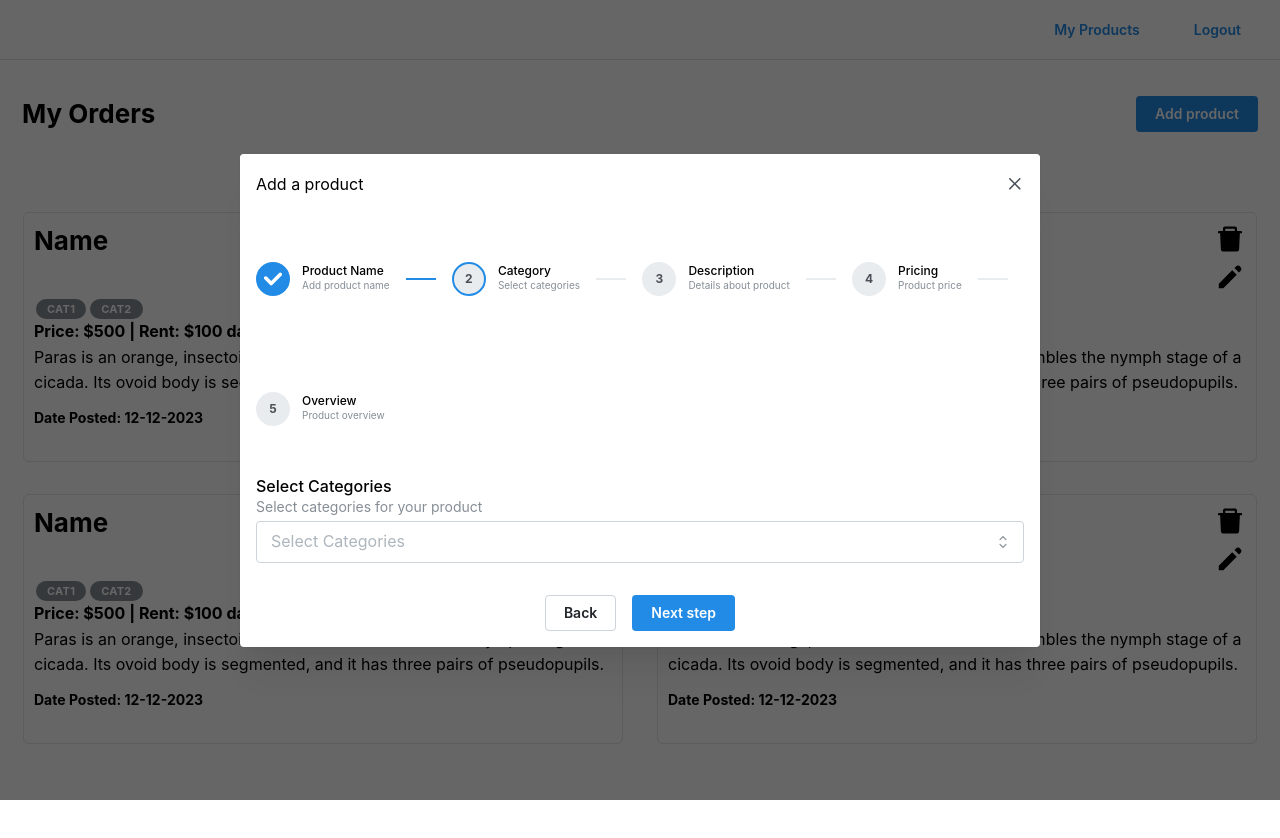
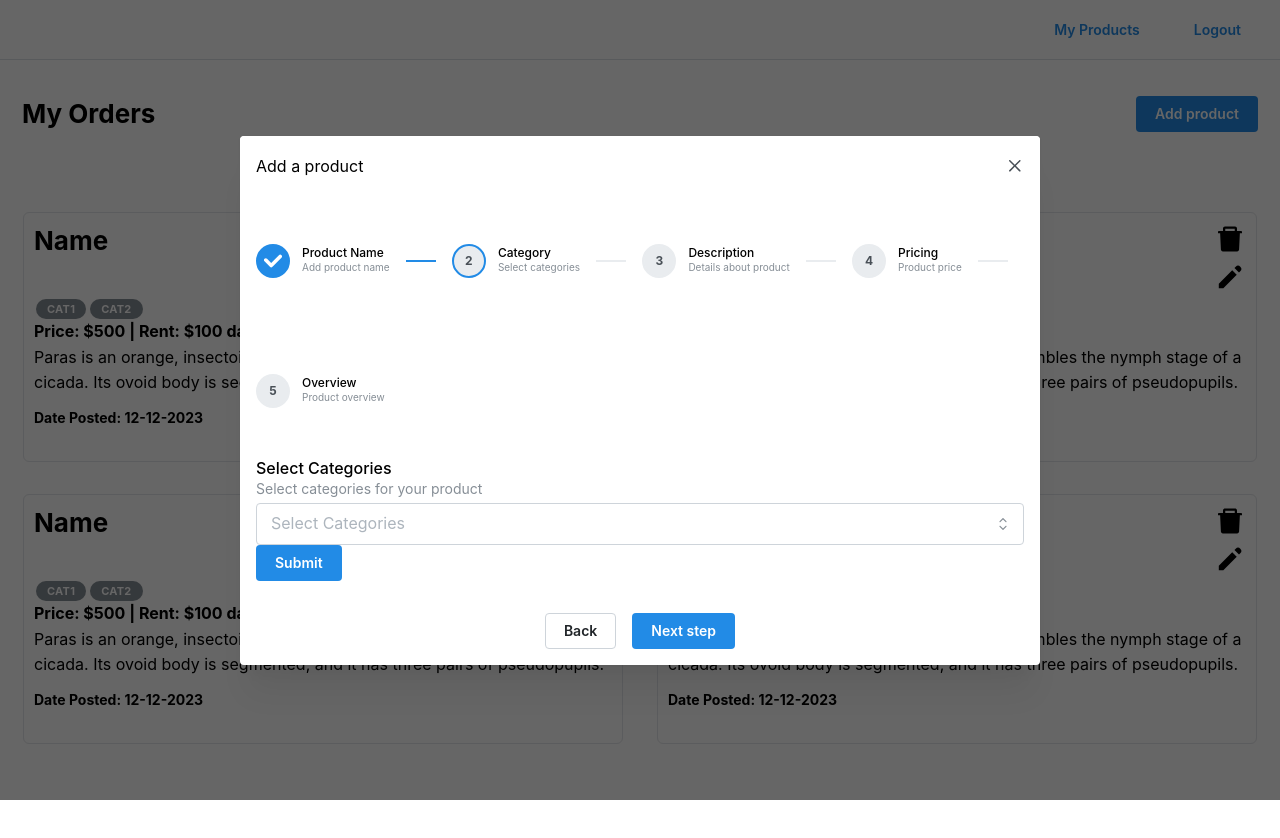
Before and after one commit to AnikKDev/tee-bay-frontend, a Next.js app: page /my-products in a window 1280 px wide. Both pictures are taken after a click on the button "Add product". Built offline with nearby package versions, Linux system fonts and the light colour scheme.

Commit message:
completed form

```diff
--- a/app/(products)/components/ProductCreationCompos/FormMultiSelect.tsx
+++ b/app/(products)/components/ProductCreationCompos/FormMultiSelect.tsx
@@ -1,4 +1,5 @@
 import { MultiSelect } from "@mantine/core";
+import { UseFormReturnType } from "@mantine/form";
 import React from "react";
 
 type Props = {
@@ -6,6 +7,7 @@ type Props = {
   data: string[];
   name: string;
   description: string;
+  form: UseFormReturnType<any>;
 };
 
 export default function FormMultiSelect({
@@ -13,6 +15,7 @@ export default function FormMultiSelect({
   label,
   data,
   name,
+  form,
 }: Props) {
   return (
     <MultiSelect
@@ -22,6 +25,7 @@ export default function FormMultiSelect({
       placeholder={label}
       data={data}
       name={name}
+      {...form.getInputProps(name)}
     />
   );
 }
--- a/app/(products)/components/ProductCreationCompos/FormProductPricing.tsx
+++ b/app/(products)/components/ProductCreationCompos/FormProductPricing.tsx
@@ -1,4 +1,5 @@
 import { Box, Select, TextInput } from "@mantine/core";
+import { UseFormReturnType } from "@mantine/form";
 import React from "react";
 
 type Props = {
@@ -11,6 +12,8 @@ type Props = {
   selectData: string[];
   selectLabel: string;
   selectDescription: string;
+  select_name: string;
+  form: UseFormReturnType<any>;
 };
 
 export default function FormProductPricing({
@@ -23,6 +26,8 @@ export default function FormProductPricing({
   selectData,
   selectLabel,
   selectDescription,
+  form,
+  select_name,
 }: Props) {
   return (
     <Box>
@@ -34,6 +39,7 @@ export default function FormProductPricing({
         withAsterisk
         description={priceDescription}
         placeholder={priceLabel}
+        {...form.getInputProps(priceName)}
       />
       <Box>
         <TextInput
@@ -44,12 +50,15 @@ export default function FormProductPricing({
           withAsterisk
           description={rentDescription}
           placeholder={rentLabel}
+          {...form.getInputProps(rentName)}
         />
         <Select
           description={selectDescription}
           label={selectLabel}
           placeholder={selectLabel}
           data={selectData}
+          name={select_name}
+          {...form.getInputProps(select_name)}
         />
       </Box>
     </Box>
--- a/app/(products)/components/ProductCreationCompos/FormTextArea.tsx
+++ b/app/(products)/components/ProductCreationCompos/FormTextArea.tsx
@@ -1,13 +1,20 @@
 import { Textarea } from "@mantine/core";
+import { UseFormReturnType } from "@mantine/form";
 import React from "react";
 
 type Props = {
   name: string;
   label: string;
   description: string;
+  form: UseFormReturnType<any>;
 };
 
-export default function FormTextArea({ name, label, description }: Props) {
+export default function FormTextArea({
+  name,
+  label,
+  description,
+  form,
+}: Props) {
   return (
     <Textarea
       size="md"
@@ -15,6 +22,7 @@ export default function FormTextArea({ name, label, description }: Props) {
       label={label}
       description={description}
       placeholder={label}
+      {...form.getInputProps(name)}
     />
   );
 }
--- a/app/(products)/components/ProductCreationCompos/FormTextInput.tsx
+++ b/app/(products)/components/ProductCreationCompos/FormTextInput.tsx
@@ -1,13 +1,21 @@
 import { TextInput } from "@mantine/core";
+import { UseFormReturnType } from "@mantine/form";
 import React from "react";
+import { ProductData } from "../../../types/product.types";
 
 type Props = {
   label: string;
   description: string;
   name: string;
+  form: UseFormReturnType<any>;
 };
 
-export default function FormTextInput({ label, description, name }: Props) {
+export default function FormTextInput({
+  label,
+  description,
+  name,
+  form,
+}: Props) {
   return (
     <TextInput
       name={name}
@@ -17,6 +25,7 @@ export default function FormTextInput({ label, description, name }: Props) {
       withAsterisk
       description={description}
       placeholder={label}
+      {...form.getInputProps(name)}
     />
   );
 }
--- a/app/(products)/components/ProductModal.tsx
+++ b/app/(products)/components/ProductModal.tsx
@@ -6,7 +6,8 @@ import FormMultiSelect from "./ProductCreationCompos/FormMultiSelect";
 import FormTextArea from "./ProductCreationCompos/FormTextArea";
 import FormProductPricing from "./ProductCreationCompos/FormProductPricing";
 import ProductCreationSummary from "./ProductCreationCompos/ProductCreationSummary";
-
+import { useForm } from "@mantine/form";
+import { ProductData } from "../../types/product.types";
 type Props = {
   opened: boolean;
   close: () => void;
@@ -20,6 +21,20 @@ export default function ProductModal({ opened, close }: Props) {
     setActive((current) => (current > 0 ? current - 1 : current));
   // todo: i can use watch method from react hook form to watch over form dat and whether to let them go to next step or not
   // !i can disable the next button for this
+  const form = useForm({
+    initialValues: {
+      product_name: "",
+      select_categories: [],
+      description: "",
+      product_price: "",
+      rent_amount: "",
+      rental_period: "",
+    },
+  });
+  const handleProductAddition = (values: Partial<ProductData>) => {
+    form.setValues((prev) => ({ ...prev, ...values }));
+    console.log(values);
+  };
   return (
     <Modal
       size="calc(100vw - 30rem)"
@@ -31,6 +46,7 @@ export default function ProductModal({ opened, close }: Props) {
       {/* Modal content */}
       {/* stepper here */}
       <>
+        <form onSubmit={form.onSubmit(handleProductAddition)}>
           <Stepper size={"xs"} active={active} onStepClick={setActive}>
             {/* product name */}
             <Stepper.Step
@@ -43,6 +59,7 @@ export default function ProductModal({ opened, close }: Props) {
                 label="Product Name"
                 name="product_name"
                 description="Write your product name here."
+                form={form}
               />
             </Stepper.Step>
             {/* categories */}
@@ -57,6 +74,7 @@ export default function ProductModal({ opened, close }: Props) {
                 name="select_categories"
                 key={"select_categories"}
                 description="Select categories for your product"
+                form={form}
               />
             </Stepper.Step>
             {/* description */}
@@ -66,10 +84,11 @@ export default function ProductModal({ opened, close }: Props) {
               className="py-8"
             >
               <FormTextArea
-              name="desctiption"
+                name="description"
                 description="Write something about your product here."
                 label="Description"
                 key={"description"}
+                form={form}
               />
             </Stepper.Step>
             <Stepper.Step
@@ -88,6 +107,8 @@ export default function ProductModal({ opened, close }: Props) {
                 selectDescription="Enter the rental period"
                 selectLabel="Rental period"
                 key={"form_pricing"}
+                select_name="rental_period"
+                form={form}
               />
             </Stepper.Step>
             <Stepper.Step
@@ -102,6 +123,10 @@ export default function ProductModal({ opened, close }: Props) {
               Confirm save?
             </Stepper.Completed>
           </Stepper>
+          <Button type="submit" className="bg-[#228BE6] hover:bg-[#1C7ED6]">
+            Submit
+          </Button>
+        </form>
 
         <Group justify="center" mt="xl">
           <Button variant="default" onClick={prevStep}>
--- /dev/null
+++ b/app/types/form.types.ts
@@ -0,0 +1,3 @@
+export type TFormValues = {
+  name: string;
+};
--- /dev/null
+++ b/app/types/product.types.ts
@@ -0,0 +1,10 @@
+export type ProductData = {
+  name: string;
+  categories: string[];
+  descriptions: string;
+  product_price: string;
+  rent: {
+    rental_amount: string;
+    rental_period: string;
+  };
+};
--- a/package.json
+++ b/package.json
@@ -10,6 +10,7 @@
   },
   "dependencies": {
     "@mantine/core": "7.1.7",
+    "@mantine/form": "7.1.7",
     "@mantine/hooks": "7.1.7",
     "next": "13.4.4",
     "react": "18.2.0",
```
Also changed, not shown: 1 other file (tests, documents, lock files or other folders). Lines whose indentation alone changed are shown as unchanged.
